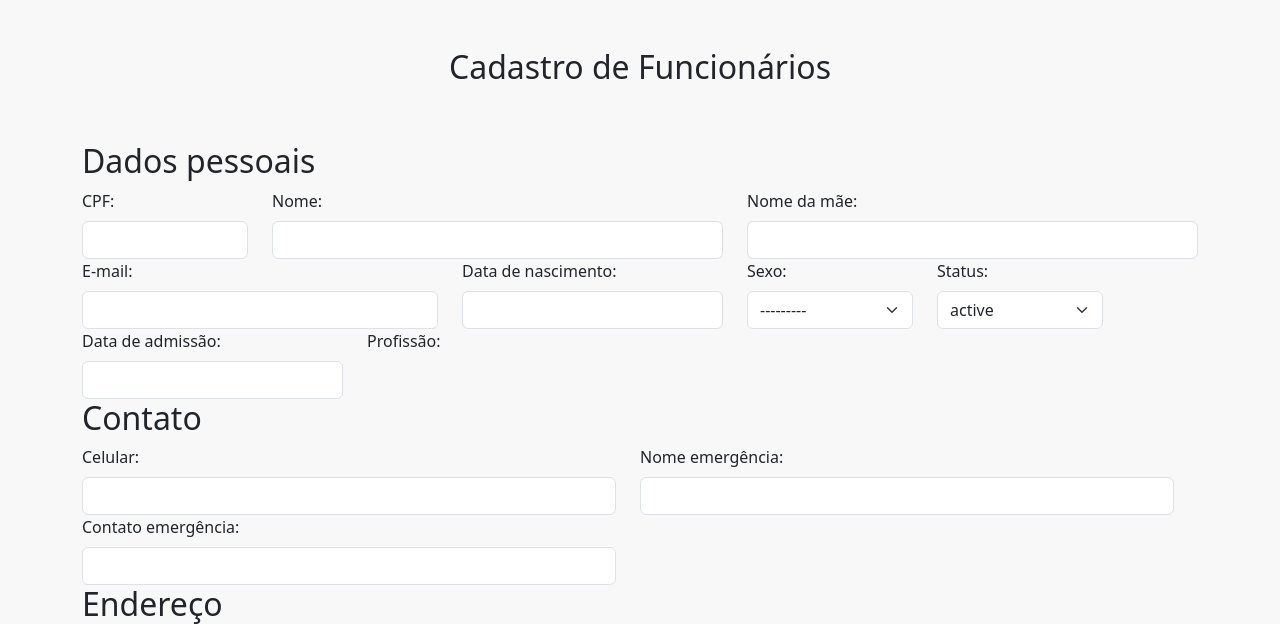
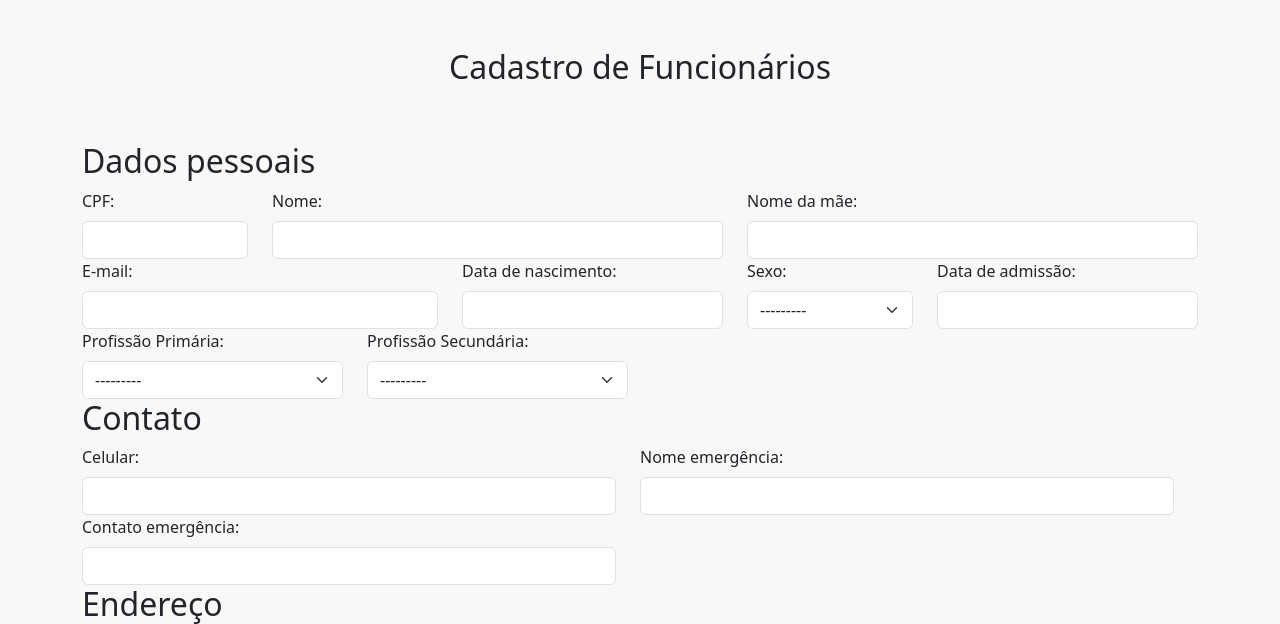
Before and after one commit to MarcosSerra1/unigestao, a Django app: page /register-employee/ in a window 1280 px wide. Shown: the part 56-680 px from the top of the page. Run offline with Django 5.2, Linux system fonts and the light colour scheme; a user stored in the database is signed in; tables that the repository leaves empty hold one stand-in row (values such as "Sample post"); some libraries are stand-ins or nearby versions.

Commit message:
feat: ✨ atualizar template register_employee.html para incluir campos de profissão

```diff
--- a/employees/templates/employees/register_employee.html
+++ b/employees/templates/employees/register_employee.html
@@ -82,17 +82,17 @@
                         <label for="{{ person_form.sex.id_for_label }}" class="form-label">Sexo:</label>
                         {{ person_form.sex|add_class:"form-select" }}
                     </div>
-                    <div class="col-md-2 d-flex flex-column">
-                        <label for="{{ person_form.status.id_for_label }}" class="form-label">Status:</label>
-                        {{ person_form.status|add_class:"form-select" }}
-                    </div>
                     <div class="col-md-3 d-flex flex-column">
                         <label for="{{ person_form.admission_date.id_for_label }}" class="form-label">Data de admissão:</label>
                         {{ person_form.admission_date|add_class:"form-control" }}
                     </div>
                     <div class="col-md-3 d-flex flex-column">
-                        <label for="{{ person_form.office.id_for_label }}" class="form-label">Profissão:</label>
-                        {{ person_form.office|add_class:"form-select" }}
+                        <label for="{{ person_form.office.id_for_label }}" class="form-label">Profissão Primária:</label>
+                        {{ person_form.primary_office|add_class:"form-select" }}
+                    </div>
+                    <div class="col-md-3 d-flex flex-column">
+                        <label for="{{ person_form.office.id_for_label }}" class="form-label">Profissão Secundária:</label>
+                        {{ person_form.secondary_office|add_class:"form-select" }}
                     </div>
 
                     <h2 class="fw-light text-align-center">Contato</h2>
```
